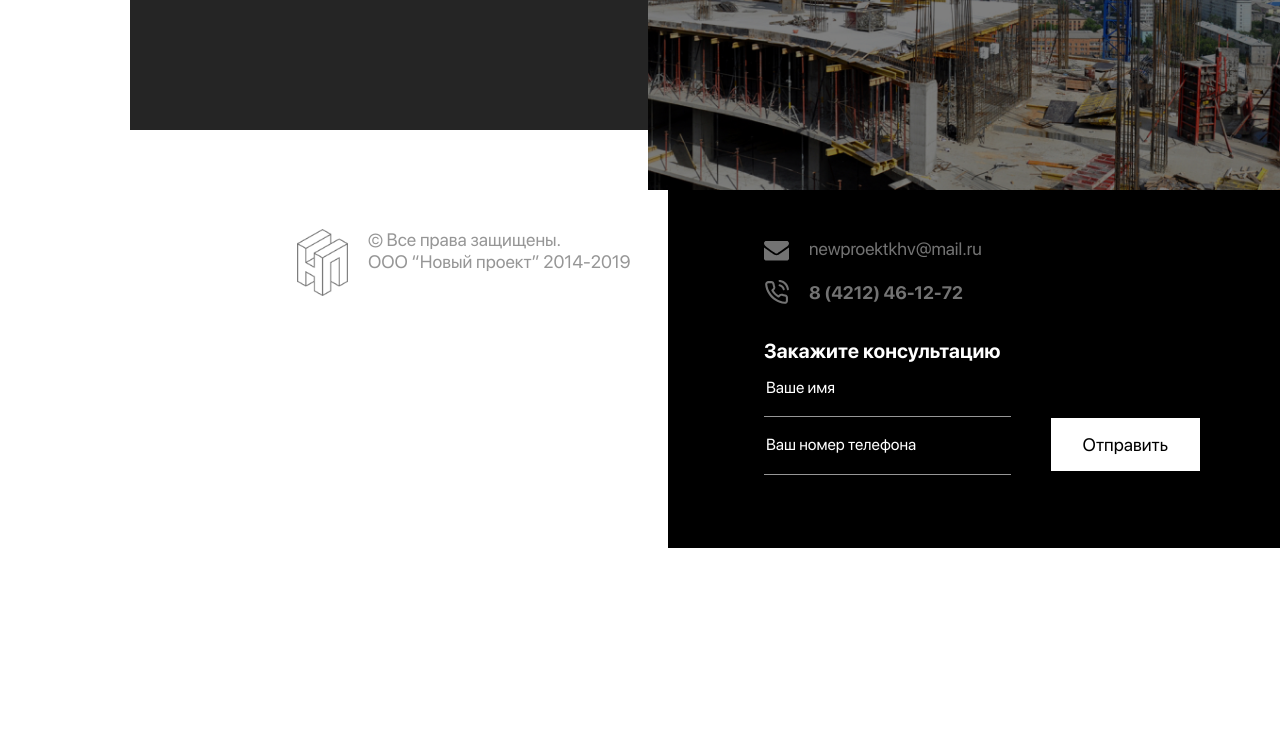
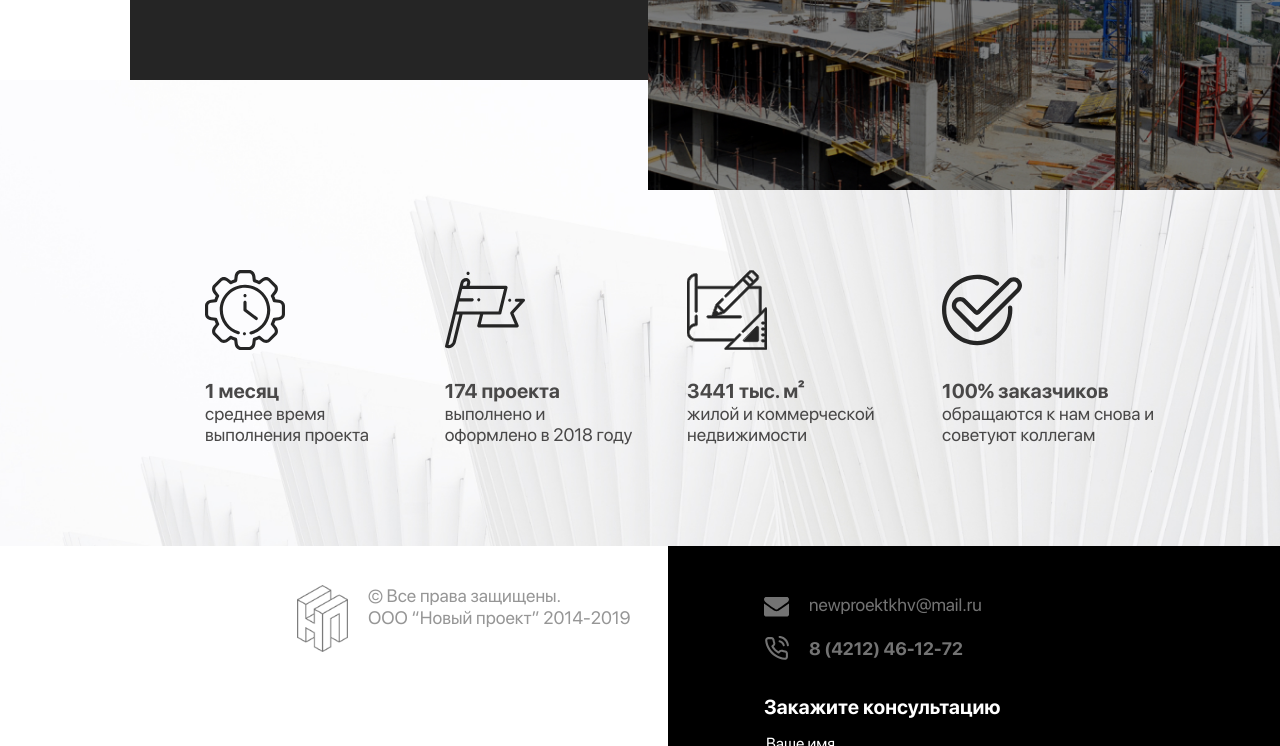
Before and after one commit to AlexKobiliansky/newproject, a website: page app/page-about.html in a window 1280 px wide. Shown: the part 1118-1864 px from the top of the page. Before the commit the page ends 1666 px from the top, so only its background shows below. Drawn offline with Linux system fonts and the light colour scheme; some packages are replaced by stand-ins of ours.

Commit message:
section about-chars complete

```diff
--- a/app/page-about.html
+++ b/app/page-about.html
@@ -149,6 +149,47 @@
     <!-- ======= SECTION TODAY END ======= -->
 
 
+    <!-- ======= SECTION CHARS START ======= -->
+    <section class="s-chars about-chars" style="background-image: url('img/bg-about-chars.jpg');">
+        <div class="container right">
+            <div class="chars-wrap">
+                <!-- char-item -->
+                <div class="char-item">
+                    <img src="img/icons/char-icon-1-light.svg" alt="alt" class="svg char-item-icon">
+                    <div class="char-item-title">1 месяц</div>
+                    <div class="char-item-desc">среднее время выполнения проекта</div>
+                </div>
+                <!-- /char-item -->
+
+                <!-- char-item -->
+                <div class="char-item">
+                    <img src="img/icons/char-icon-2-light.svg" alt="alt" class="svg char-item-icon">
+                    <div class="char-item-title">174 проекта</div>
+                    <div class="char-item-desc">выполнено и оформлено в 2018 году</div>
+                </div>
+                <!-- /char-item -->
+
+                <!-- char-item -->
+                <div class="char-item">
+                    <img src="img/icons/char-icon-3-light.svg" alt="alt" class="svg char-item-icon">
+                    <div class="char-item-title">3441 тыс. м²</div>
+                    <div class="char-item-desc">жилой и коммерческой недвижимости</div>
+                </div>
+                <!-- /char-item -->
+
+                <!-- char-item -->
+                <div class="char-item">
+                    <img src="img/icons/char-icon-4-light.svg" alt="alt" class="svg char-item-icon">
+                    <div class="char-item-title">100% заказчиков</div>
+                    <div class="char-item-desc">обращаются к нам снова и советуют коллегам</div>
+                </div>
+                <!-- /char-item -->
+            </div>
+        </div>
+    </section>
+    <!-- ======= SECTION CHARS END ======= -->
+
+
 
 
 
--- a/app/sass/base/_media.sass
+++ b/app/sass/base/_media.sass
@@ -858,6 +858,12 @@
 
 // ≥992px
 +media-breakpoint-down(md)
+
+  .s-chars.about-chars
+    padding-top: 60px
+    padding-bottom: 20px
+    margin-bottom: 0
+    top: 0
 
   .s-today
     flex-direction: column-reverse
--- a/app/sass/layout/_s-chars.sass
+++ b/app/sass/layout/_s-chars.sass
@@ -2,6 +2,15 @@
   padding: 55px 0
   background-color: $accent-dark
   color: #fff
+  &.about-chars
+    position: relative
+    +bg-cover
+    top: -110px
+    color: #494848
+    padding-top: 190px
+    padding-bottom: 100px
+    margin-bottom: -110px
+
 
 .chars-wrap
   display: flex
--- a/app/sass/layout/_s-today.sass
+++ b/app/sass/layout/_s-today.sass
@@ -21,6 +21,7 @@
 
 .today-videolink
   position: relative
+  z-index: 2
   width: 838px
   height: 520px
   display: flex
```
Also changed, not shown: app/css/main.min.css, app/img/bg-about-chars.jpg (added), app/img/icons/char-icon-1-light.svg (added), app/img/icons/char-icon-2-light.svg (added), app/img/icons/char-icon-3-light.svg (added), app/img/icons/char-icon-4-light.svg (added).
